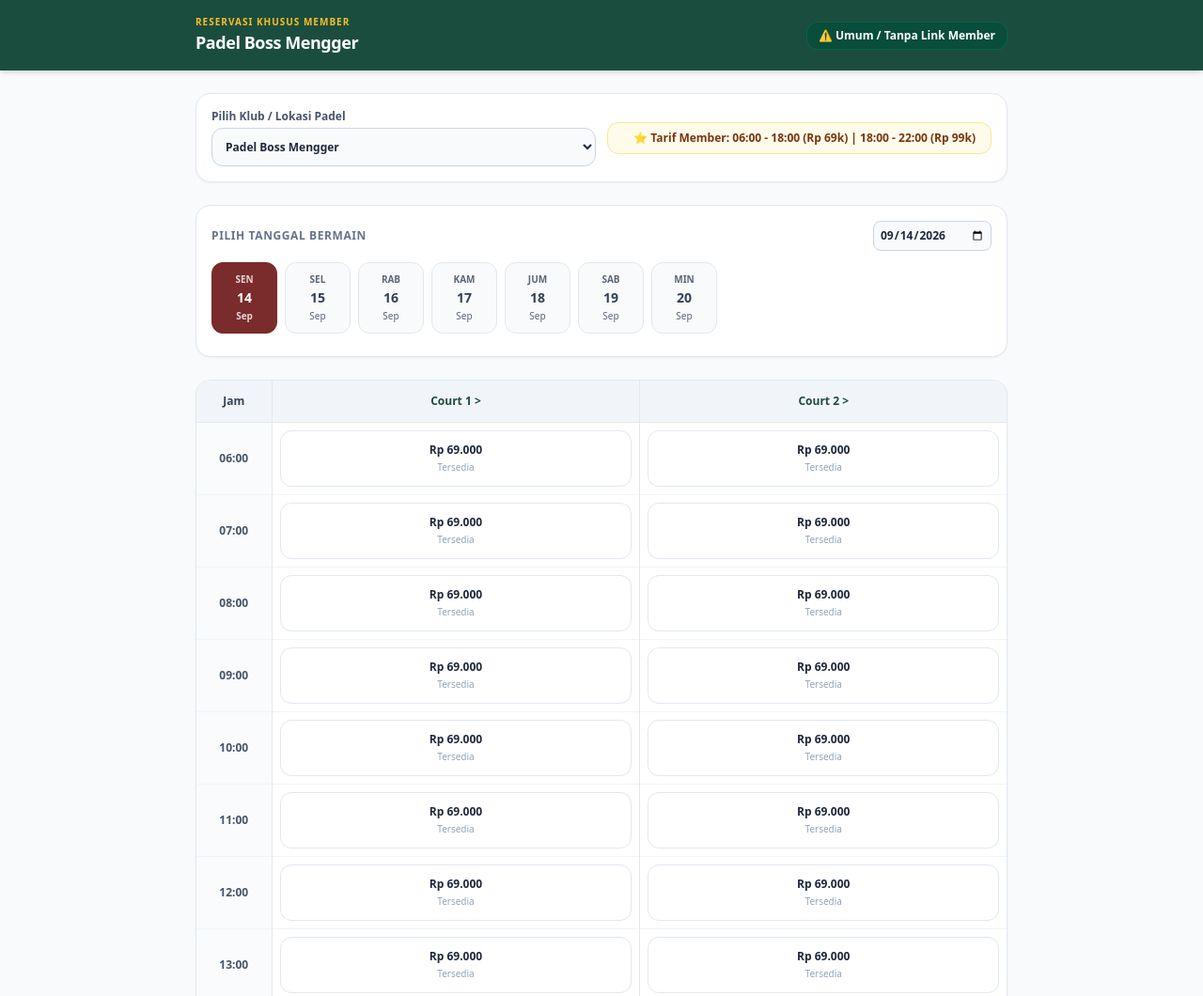
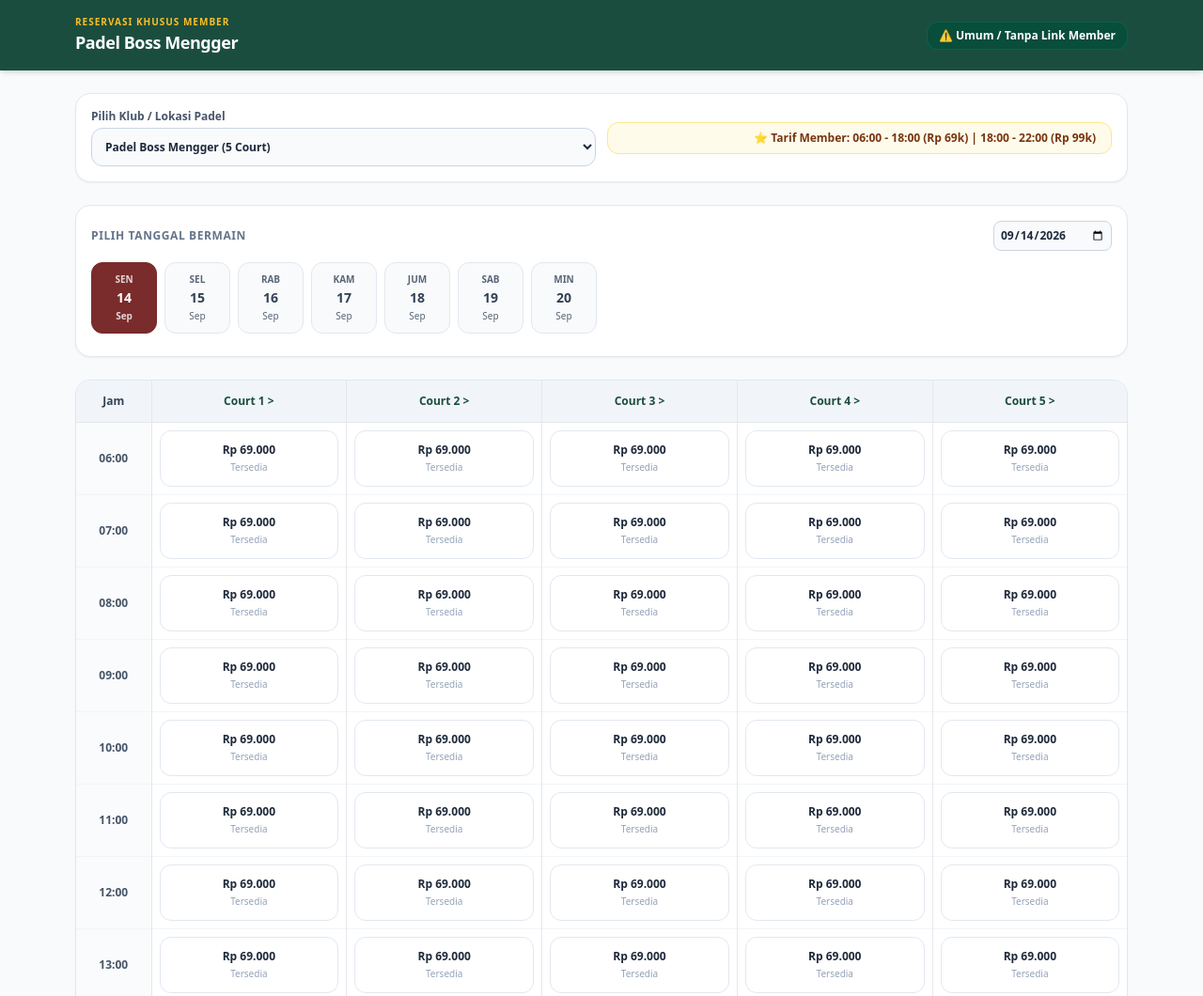
Before and after one commit to edwinhendrik-sky/Padel-pos, a website: page public/booking.html in a window 1280 px wide. Shown: the top 1060 px of the page at 94% size. Drawn offline with nearby package versions, Linux system fonts and the light colour scheme; no server answers.

Commit message:
Add files via upload

```diff
--- a/public/booking.html
+++ b/public/booking.html
@@ -10,7 +10,7 @@
 
   <!-- HEADER -->
   <header class="bg-[#1b4d3e] text-white shadow-md sticky top-0 z-40">
-    <div class="max-w-4xl mx-auto px-4 py-4 flex justify-between items-center">
+    <div class="max-w-6xl mx-auto px-4 py-4 flex justify-between items-center">
       <div>
         <span class="text-[10px] font-bold tracking-widest text-amber-400 uppercase block">RESERVASI KHUSUS MEMBER</span>
         <h1 class="text-lg font-black tracking-tight" id="header-lokasi-nama">Padel Boss Mengger</h1>
@@ -22,14 +22,14 @@
   </header>
 
   <!-- MAIN CONTAINER -->
-  <main class="max-w-4xl mx-auto px-4 mt-6 space-y-6">
+  <main class="max-w-6xl mx-auto px-4 mt-6 space-y-6">
 
     <!-- LOKASI & PILIHAN CLUB -->
     <div class="bg-white p-4 rounded-2xl shadow-sm border border-slate-200 flex flex-col md:flex-row justify-between items-center gap-3">
       <div class="w-full md:w-1/2">
         <label class="block text-xs font-bold text-slate-600 mb-1">Pilih Klub / Lokasi Padel</label>
         <select id="select-lokasi" onchange="gantiLokasi()" class="w-full p-2.5 bg-slate-50 border border-slate-300 rounded-xl font-bold text-xs">
-          <option value="boss_mengger">Padel Boss Mengger</option>
+          <option value="boss_mengger">Padel Boss Mengger (5 Court)</option>
           <option value="del_luna">Padel Del Luna</option>
         </select>
       </div>
@@ -51,11 +51,11 @@
       </div>
     </div>
 
-    <!-- MATRIKS JADWAL & LAPANGAN -->
+    <!-- MATRIKS JADWAL & 5 LAPANGAN -->
     <div class="bg-white rounded-2xl shadow-sm border border-slate-200 overflow-hidden">
       <div class="overflow-x-auto">
         <table id="tabel-matriks" class="w-full text-left text-xs border-collapse">
-          <!-- Render via JS -->
+          <!-- Render via JS (Court 1 - 5) -->
         </table>
       </div>
     </div>
@@ -121,7 +121,8 @@
       "18:00", "19:00", "20:00", "21:00", "22:00"
     ];
 
-    const daftarCourt = ["Court 1", "Court 2"];
+    // Daftar 5 Lapangan Padel Boss Mengger
+    const daftarCourt = ["Court 1", "Court 2", "Court 3", "Court 4", "Court 5"];
 
     // Penentuan Tarif Member Berdasarkan Jam
     function getHargaMemberByJam(jam) {
@@ -145,7 +146,6 @@
       tanggalAktif = getTanggalLokal(0);
       document.getElementById('input-tanggal-custom').value = tanggalAktif;
 
-      // Ambil ID Member dari Parameter URL (?member=PB00XX)
       const urlParams = new URLSearchParams(window.location.search);
       const memberId = urlParams.get('member');
 
@@ -158,7 +158,7 @@
             document.getElementById('b-nama').value = dataMemberLogin.nama;
             document.getElementById('b-hp').value = dataMemberLogin.no_hp;
           } else {
-            alert("⚠️ ID Member pada link tidak valid atau tidak ditemukan. Mohon gunakan link member yang benar.");
+            alert("⚠️ ID Member pada link tidak valid atau tidak ditemukan.");
             document.getElementById('badge-member-info').innerHTML = `⚠️ Tamu / Umum`;
             document.getElementById('b-nama').readOnly = false;
             document.getElementById('b-hp').readOnly = false;
@@ -251,8 +251,11 @@
         <thead>
           <tr class="bg-slate-100 text-slate-700 border-b">
             <th class="p-3.5 w-20 text-center font-bold">Jam</th>
-            <th class="p-3.5 text-center border-l font-black text-[#1b4d3e]">Court 1 ></th>
-            <th class="p-3.5 text-center border-l font-black text-[#1b4d3e]">Court 2 ></th>
+      `;
+      daftarCourt.forEach(court => {
+        htmlHeader += `<th class="p-3.5 text-center border-l font-black text-[#1b4d3e]">${court} ></th>`;
+      });
+      htmlHeader += `
           </tr>
         </thead>
         <tbody>
@@ -363,7 +366,7 @@
       const namaLokasiTerpilih = lokasiAktif === 'boss_mengger' ? 'Padel Boss Mengger' : 'Padel Del Luna';
       const detailJamStr = keranjangPilihan.map(k => `${k.court} [${k.jam}]`).join(', ');
       const totalBayar = keranjangPilihan.reduce((acc, curr) => acc + curr.harga, 0);
-      const poinDidapat = keranjangPilihan.length * 2; // +2 poin member per jam
+      const poinDidapat = keranjangPilihan.length * 2;
 
       const payload = {
         id_booking: idBooking,
```
